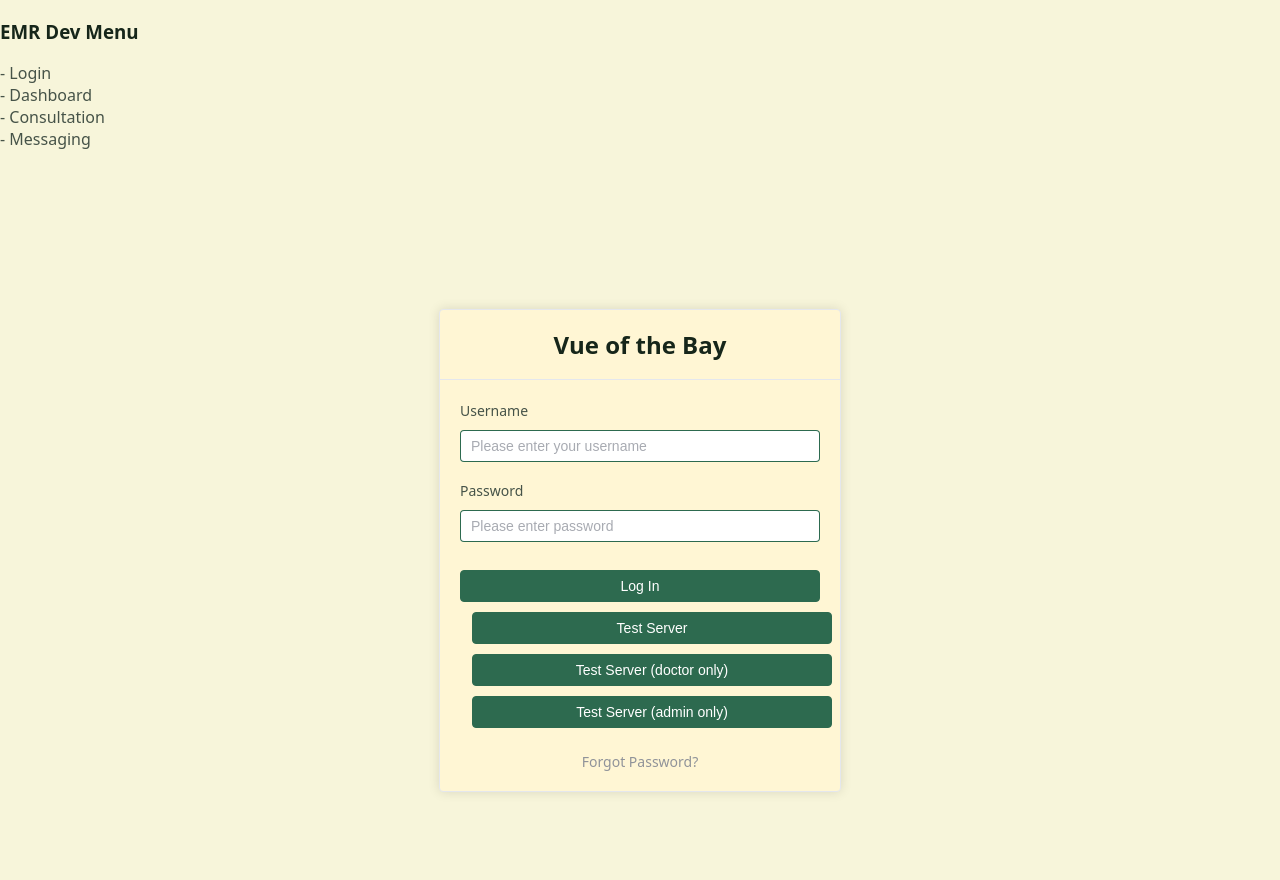
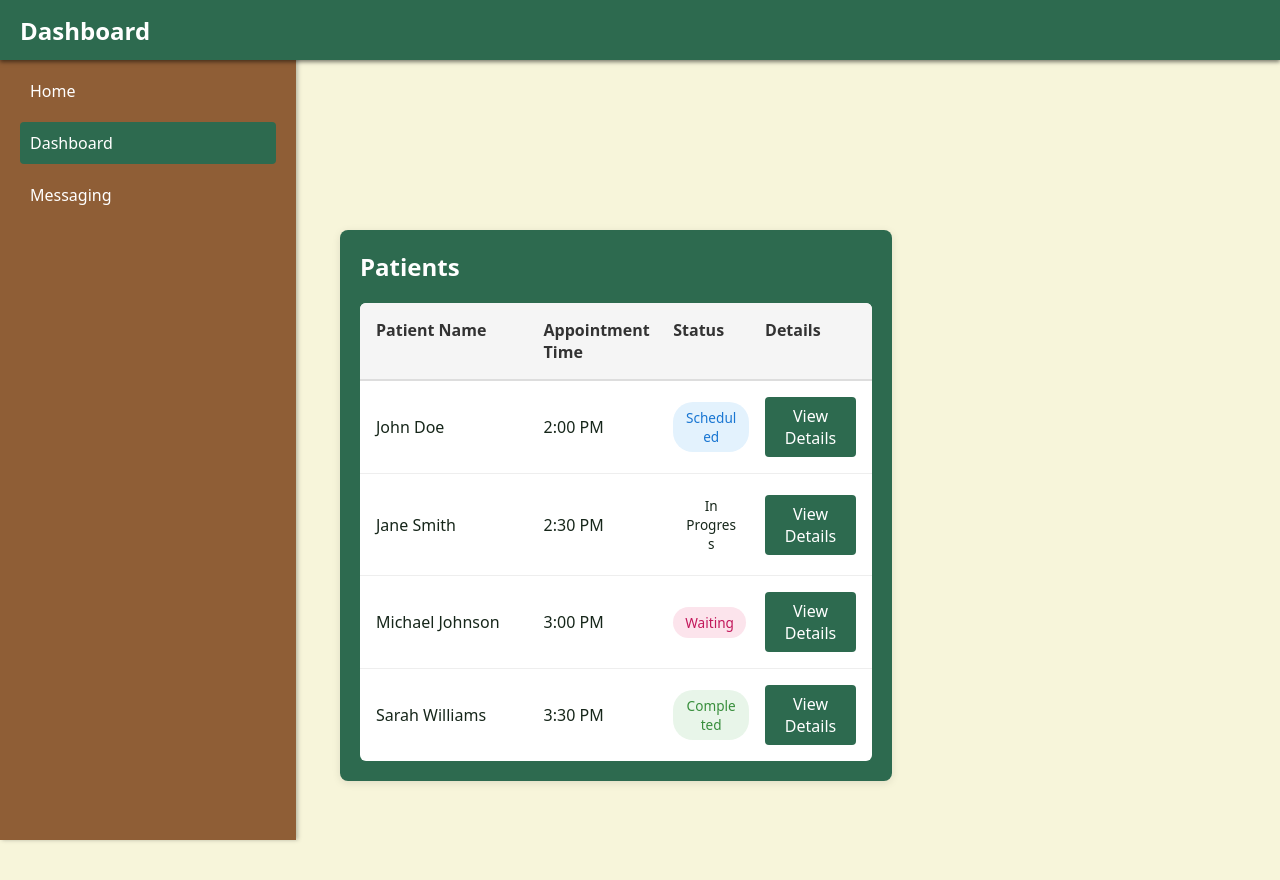
Before and after one commit to 2026bayviewglenEMR/view-of-the-bay, a Vue app in the folder frontend/: page /dashboard in a window 1280 px wide. Before the commit this address led to /login. Shown: the top 880 px of the page. Built offline with nearby package versions, Linux system fonts and the light colour scheme.

Commit message:
Restored text colours for the dashboard

```diff
--- a/frontend/src/router/index.js
+++ b/frontend/src/router/index.js
@@ -32,12 +32,12 @@ const router = createRouter({
       path: '/patients/:id',
       name: 'patient-record',
       component: () => import('../views/PatientRecord.vue')
-    },
+    }/*,
     {
       path: '/consultation',
       name: 'consultation',
       component: () => import('../views/Consultation.vue')
-    }
+    }*/
   ]
 })
 
@@ -46,13 +46,13 @@ const openRoutes = [
   '/login'
 ]
 
-router.beforeEach((to, from, next) => {
-  //if the route requires a token, go to login
-  if (localStorage.getItem("token") || openRoutes.includes(to.path)) {
-    next();
-  } else {
-    next('/login');
-  }
-});
+// router.beforeEach((to, from, next) => {
+//   //if the route requires a token, go to login
+//   if (localStorage.getItem("token") || openRoutes.includes(to.path)) {
+//     next();
+//   } else {
+//     next('/login');
+//   }
+// });
 
 export default router
--- a/frontend/src/styles.css
+++ b/frontend/src/styles.css
@@ -20,6 +20,9 @@
   --color-text-1: #16261A;
   --color-text-2: #465348;
   --color-text-3: #8C8271;
+  --color-text-1-dark: #ffffff;
+  --color-text-2-dark: #fffcd8;
+  --color-text-3-dark: #f2efeb;
 
   /* Utility & State */
   --color-danger: #ff7070;
--- a/frontend/src/views/Dashboard.vue
+++ b/frontend/src/views/Dashboard.vue
@@ -103,6 +103,7 @@ const patients = ref([
 .title {
     margin: 0;
     font-size: 1.5rem;
+    color: var(--color-text-1-dark);
 }
 
 .sidebar {
```
